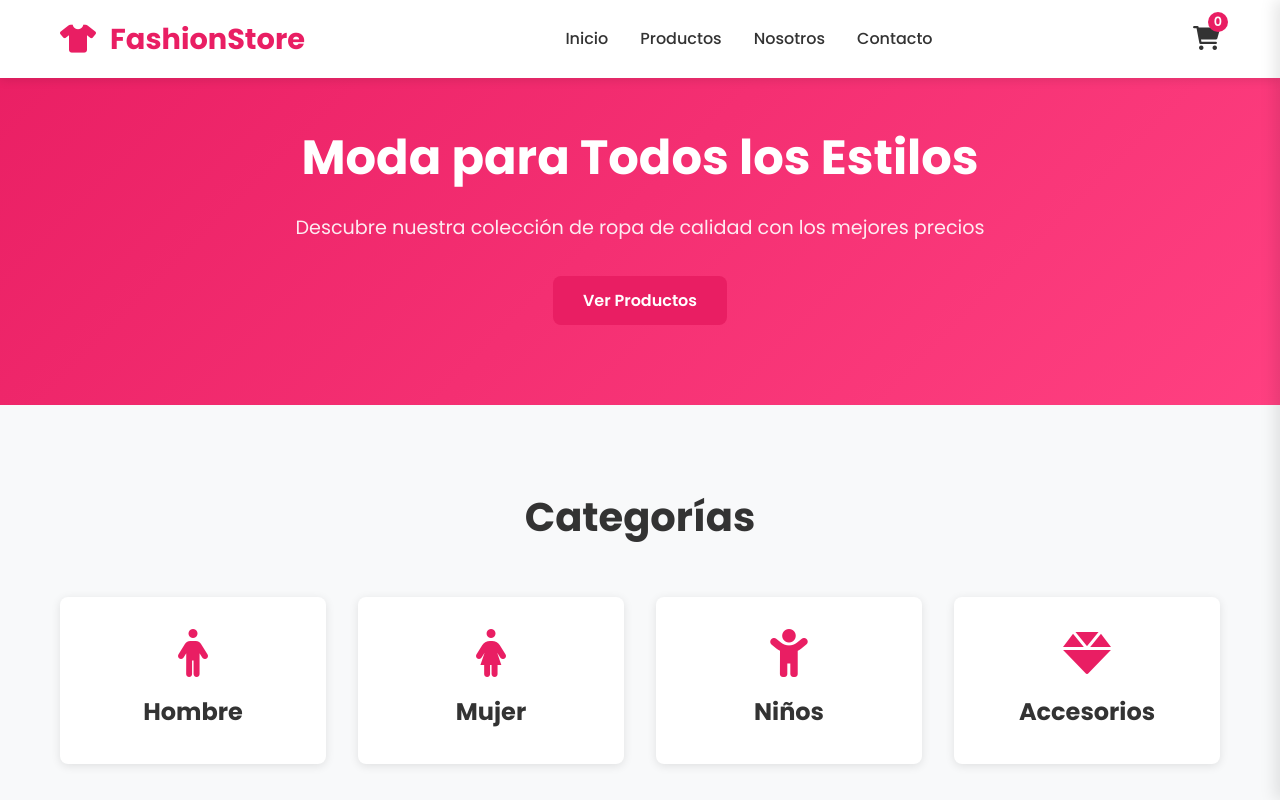
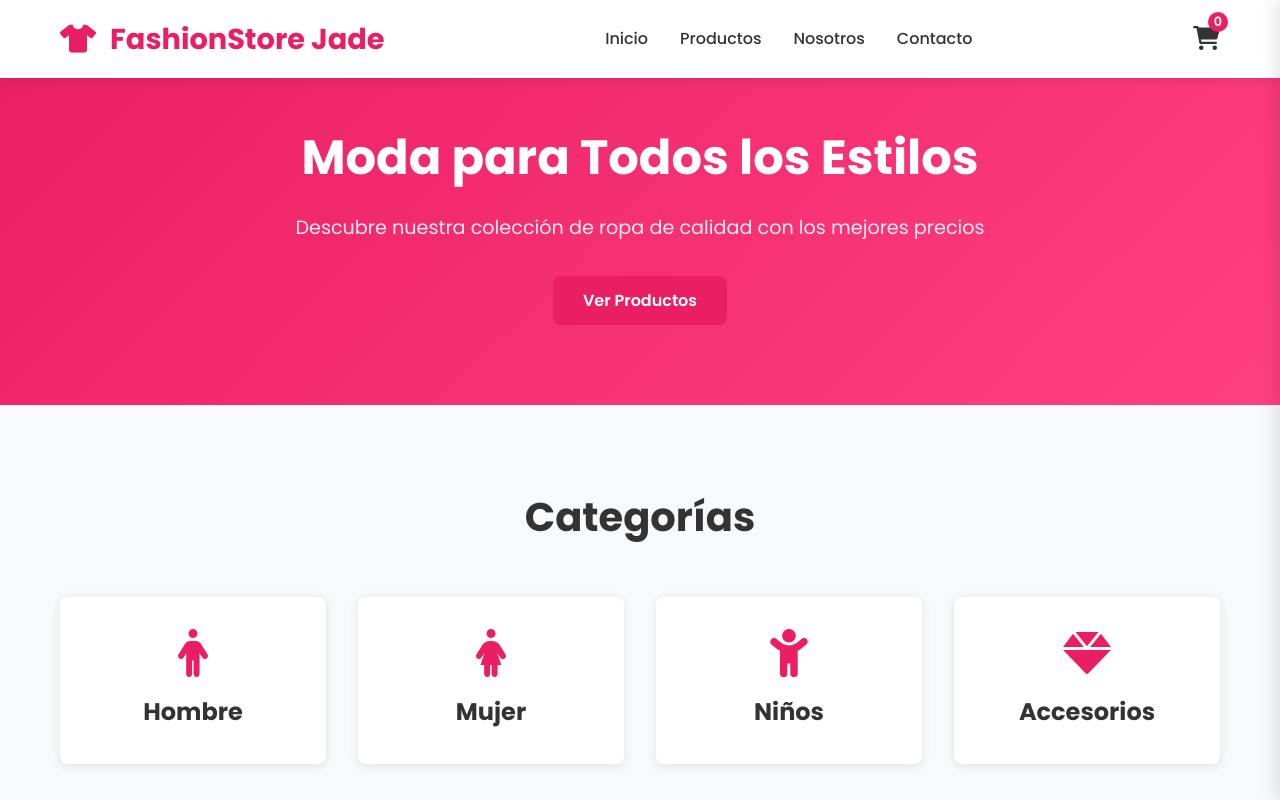
Before and after one commit to Jademontielg1505/store-test, a plain HTML site: page index.html in a window 1280 px wide. Shown: the top 800 px of the page. Drawn offline with Linux system fonts and the light colour scheme.

Commit message:
Se actualizo el titulo de la pagina

```diff
--- a/index.html
+++ b/index.html
@@ -13,7 +13,7 @@
     <header class="header">
         <div class="container">
             <div class="nav-brand">
-                <h1><i class="fas fa-tshirt"></i> FashionStore</h1>
+                <h1><i class="fas fa-tshirt"></i> FashionStore Jade</h1>
             </div>
             <nav class="nav-menu">
                 <ul>
```
